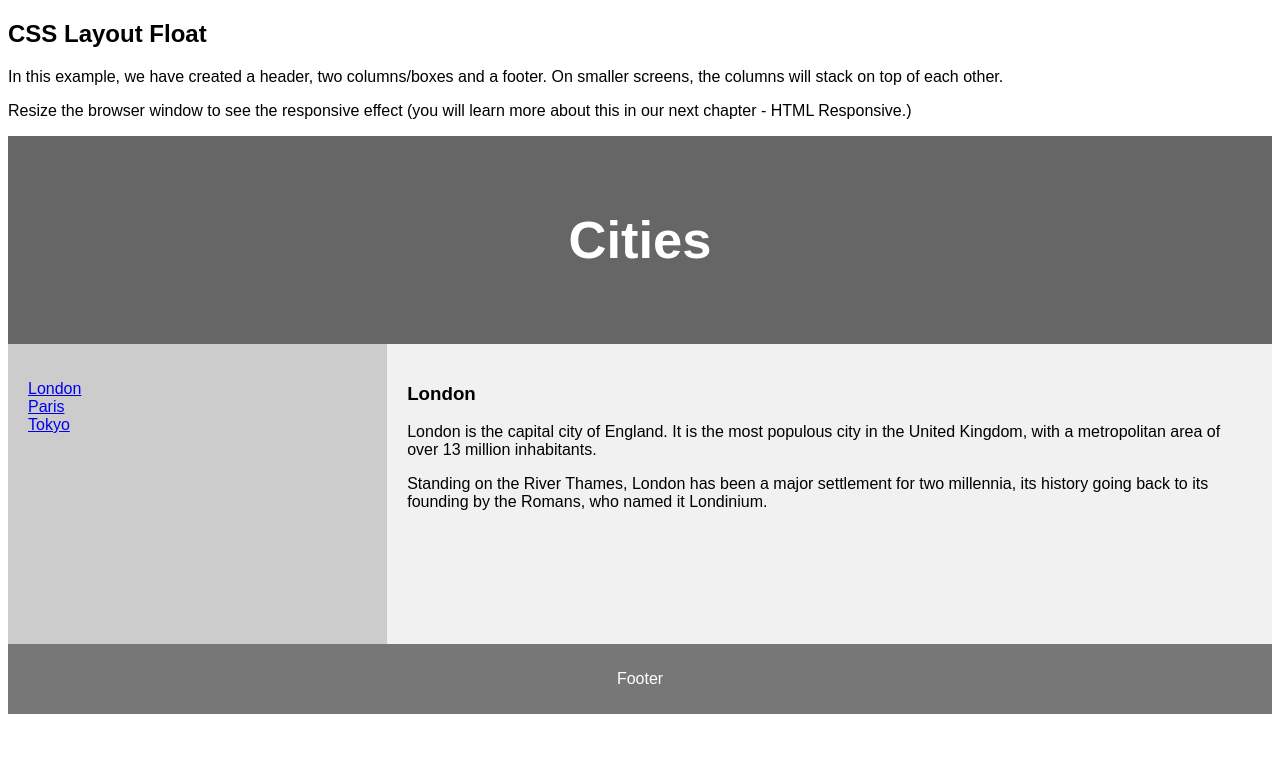
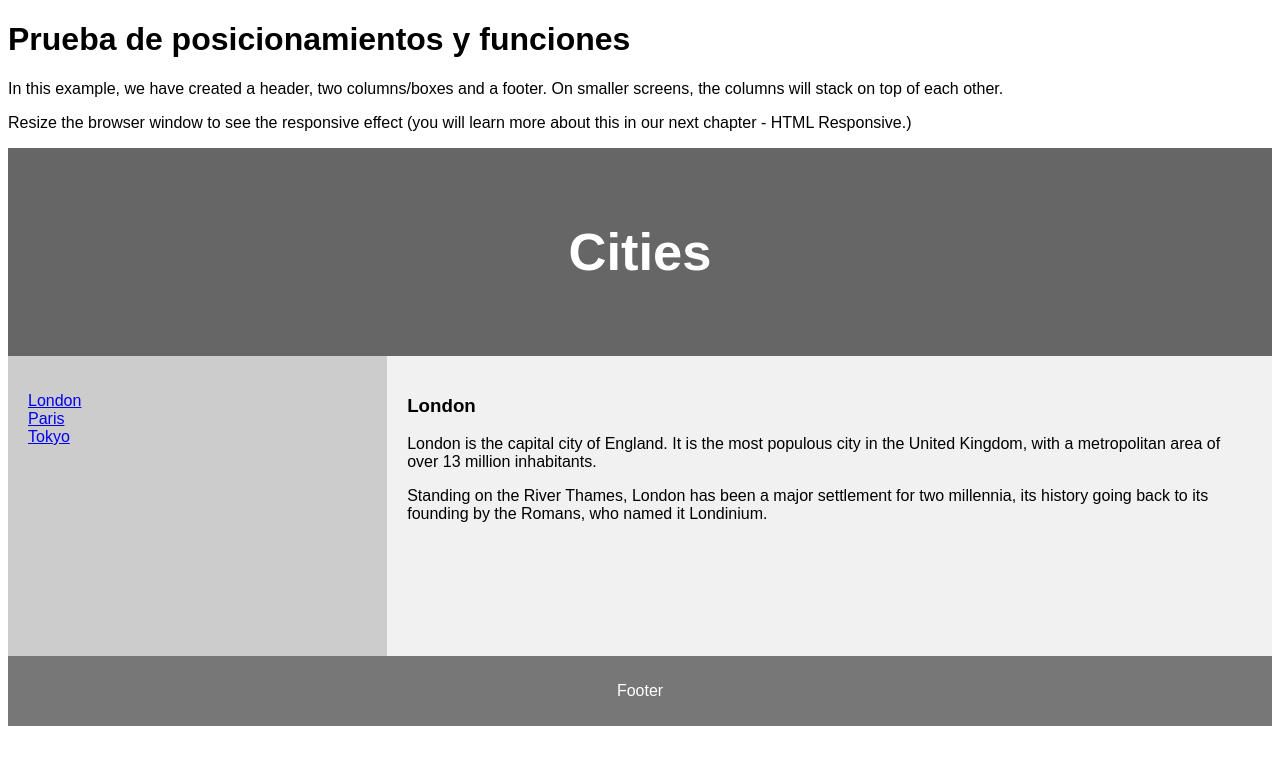
Before and after one commit to davidtowers/prueba-web, a plain HTML site: page index.html in a window 1280 px wide. Drawn offline with Linux system fonts and the light colour scheme.

Commit message:
Update index.html

```diff
--- a/index.html
+++ b/index.html
@@ -10,7 +10,7 @@
 
 	<body>
 
-		<h2>CSS Layout Float</h2>
+		<h1>Prueba de posicionamientos y funciones</h1>
 		<p>In this example, we have created a header, two columns/boxes and a footer. On smaller screens, the columns will stack on top of each other.</p>
 		<p>Resize the browser window to see the responsive effect (you will learn more about this in our next chapter - HTML Responsive.)</p>
 
```
